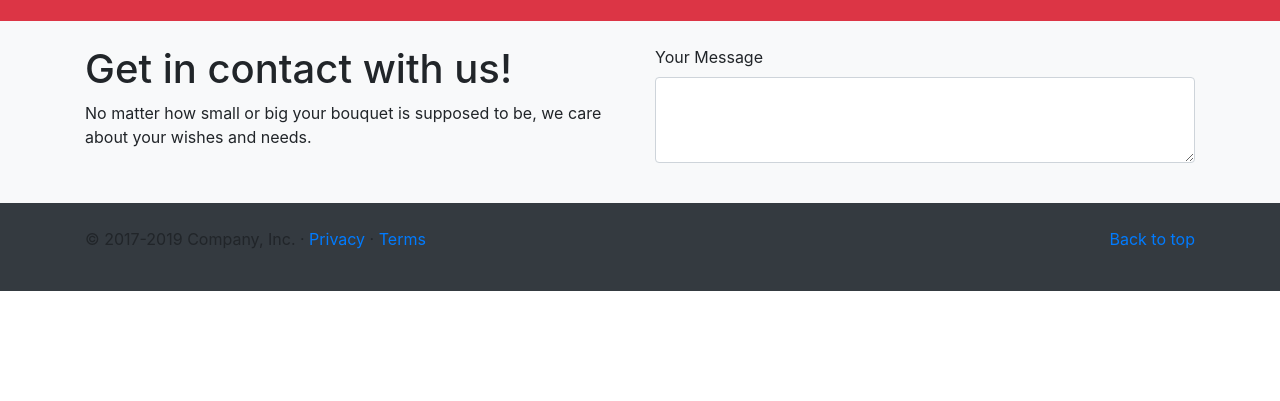
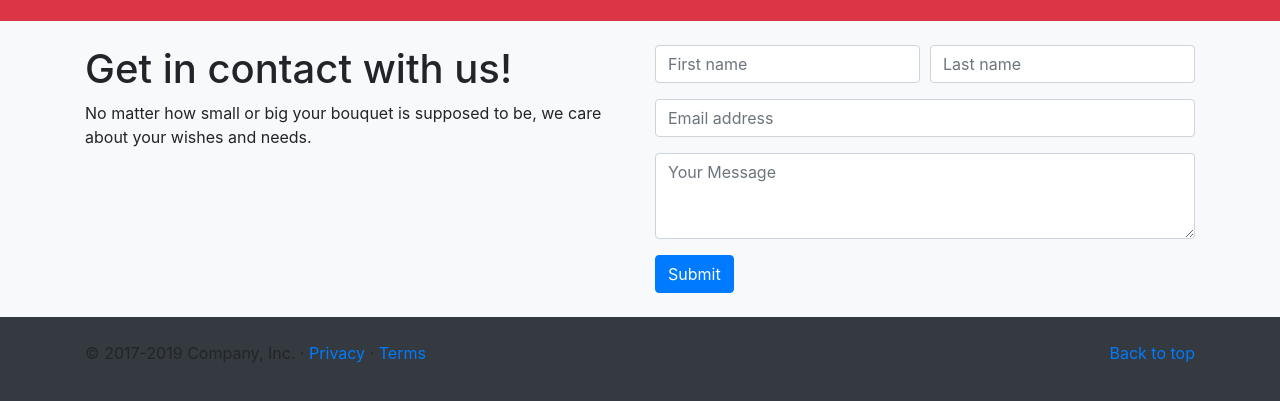
Before and after one commit to Lenkly/flower-power, a website: page index.html in a window 1280 px wide. Shown: the part 2019-2420 px from the top of the page. Before the commit the page ends 2310 px from the top, so only its background shows below. Drawn offline with nearby package versions, Linux system fonts and the light colour scheme.

Commit message:
Add contact forms

```diff
--- a/index.html
+++ b/index.html
@@ -316,14 +316,41 @@
             </div>
             <div class="col-md-6">
               <form>
+                <div class="form-row form-group">
+                  <div class="col">
+                    <input
+                      type="text"
+                      class="form-control"
+                      placeholder="First name"
+                    />
+                  </div>
+                  <div class="col">
+                    <input
+                      type="text"
+                      class="form-control"
+                      placeholder="Last name"
+                    />
+                  </div>
+                </div>
                 <div class="form-group">
-                  <label for="exampleFormControlTextarea1">Your Message</label>
+                  <input
+                    type="email"
+                    class="form-control"
+                    id="exampleInputEmail1"
+                    aria-describedby="emailHelp"
+                    placeholder="Email address"
+                    required
+                  />
+                </div>
+
+                <div class="form-group">
                   <textarea
                     class="form-control"
-                    id="exampleFormControlTextarea1"
+                    placeholder="Your Message"
                     rows="3"
                   ></textarea>
                 </div>
+                <button type="submit" class="btn btn-primary">Submit</button>
               </form>
             </div>
           </div>
```
